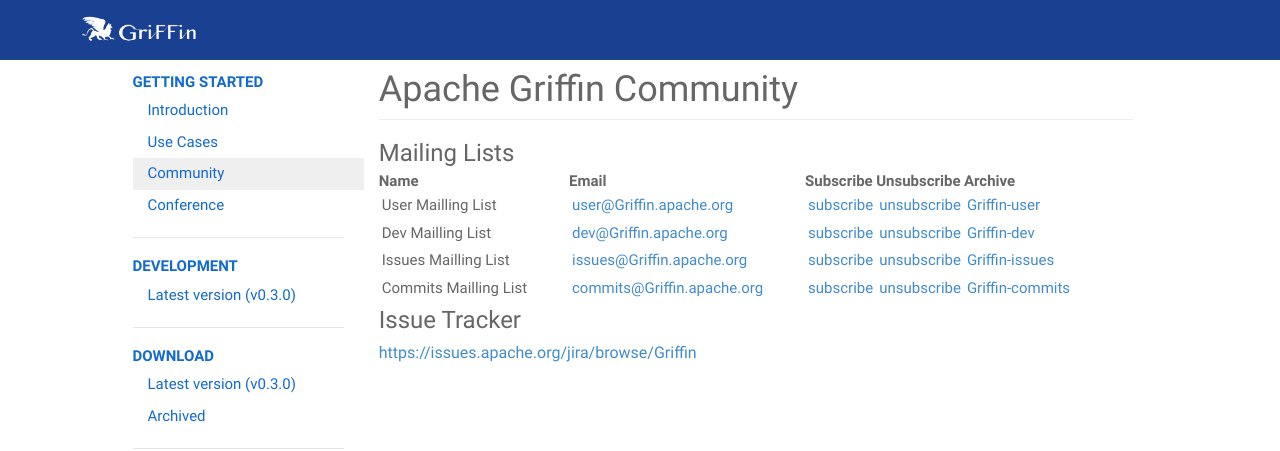
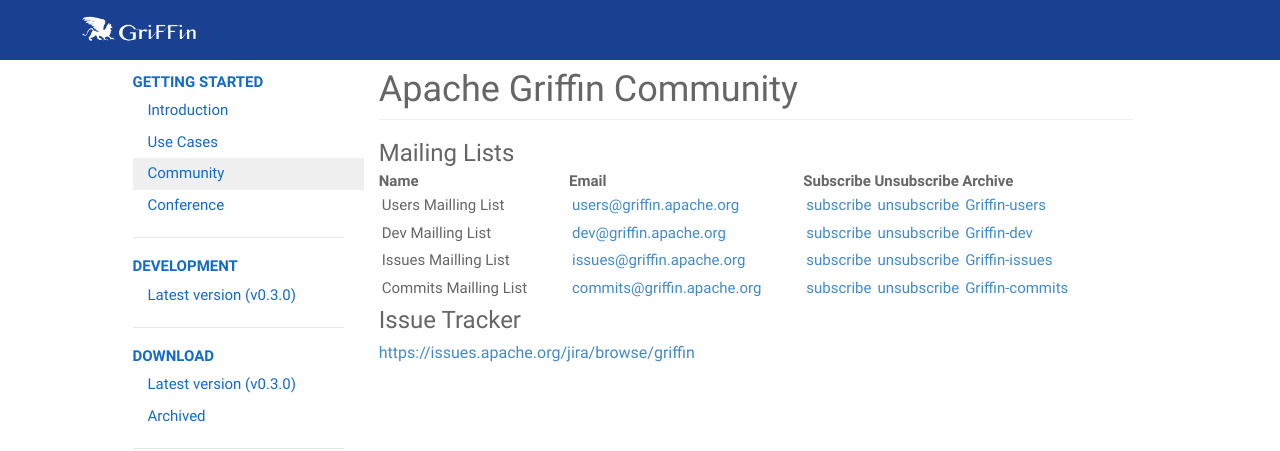
Before and after one commit to apache/griffin-site, a Jekyll site: the page built from community.md, in a window 1280 px wide. Shown: the top 451 px of the page. Built offline with Jekyll 4.4.1, drawn with Linux system fonts in a browser that asks for light colours; comment, search, counter and statistics services are not loaded.

Commit message:
merge and fix community

```diff
--- a/community.md
+++ b/community.md
@@ -7,12 +7,12 @@
 
 |Name|||||Email|||||Subscribe|Unsubscribe|Archive|
 |----|||||-----|||||---------|-----------|-------|
-| User Mailling List|||||[user@Griffin.apache.org](mailto:user@Griffin.apache.org)|||||[subscribe](mailto:user-subscribe@Griffin.apache.org)|[unsubscribe](mailto:user-unsubscribe@Griffin.apache.org)| [Griffin-user](http://mail-archives.apache.org/mod_mbox/Griffin-user/)|
-| Dev Mailling List|||||[dev@Griffin.apache.org](mailto:dev@Griffin.apache.org)|||||[subscribe](mailto:dev-subscribe@Griffin.apache.org)|[unsubscribe](mailto:dev-unsubscribe@Griffin.apache.org)| [Griffin-dev](http://mail-archives.apache.org/mod_mbox/Griffin-dev/)|
-| Issues Mailling List|||||[issues@Griffin.apache.org](mailto:issues@Griffin.apache.org)|||||[subscribe](mailto:issues-subscribe@Griffin.apache.org)|[unsubscribe](mailto:issues-unsubscribe@Griffin.apache.org)| [Griffin-issues](http://mail-archives.apache.org/mod_mbox/Griffin-issues/)|
-| Commits Mailling List|||||[commits@Griffin.apache.org](mailto:commits@Griffin.apache.org)|||||[subscribe](mailto:commits-subscribe@Griffin.apache.org)|[unsubscribe](mailto:commits-unsubscribe@Griffin.apache.org)| [Griffin-commits](http://mail-archives.apache.org/mod_mbox/Griffin-commits/)|
+| Users Mailling List|||||[users@griffin.apache.org](mailto:users@griffin.apache.org)|||||[subscribe](mailto:users-subscribe@griffin.apache.org)|[unsubscribe](mailto:users-unsubscribe@griffin.apache.org)| [Griffin-users](http://mail-archives.apache.org/mod_mbox/griffin-users/)|
+| Dev Mailling List|||||[dev@griffin.apache.org](mailto:dev@griffin.apache.org)|||||[subscribe](mailto:dev-subscribe@griffin.apache.org)|[unsubscribe](mailto:dev-unsubscribe@griffin.apache.org)| [Griffin-dev](http://mail-archives.apache.org/mod_mbox/griffin-dev/)|
+| Issues Mailling List|||||[issues@griffin.apache.org](mailto:issues@griffin.apache.org)|||||[subscribe](mailto:issues-subscribe@griffin.apache.org)|[unsubscribe](mailto:issues-unsubscribe@griffin.apache.org)| [Griffin-issues](http://mail-archives.apache.org/mod_mbox/griffin-issues/)|
+| Commits Mailling List|||||[commits@griffin.apache.org](mailto:commits@griffin.apache.org)|||||[subscribe](mailto:commits-subscribe@griffin.apache.org)|[unsubscribe](mailto:commits-unsubscribe@griffin.apache.org)| [Griffin-commits](http://mail-archives.apache.org/mod_mbox/griffin-commits/)|
 
 
 ### Issue Tracker
 
-[https://issues.apache.org/jira/browse/Griffin](https://issues.apache.org/jira/browse/Griffin)
+[https://issues.apache.org/jira/browse/griffin](https://issues.apache.org/jira/browse/griffin)
```
